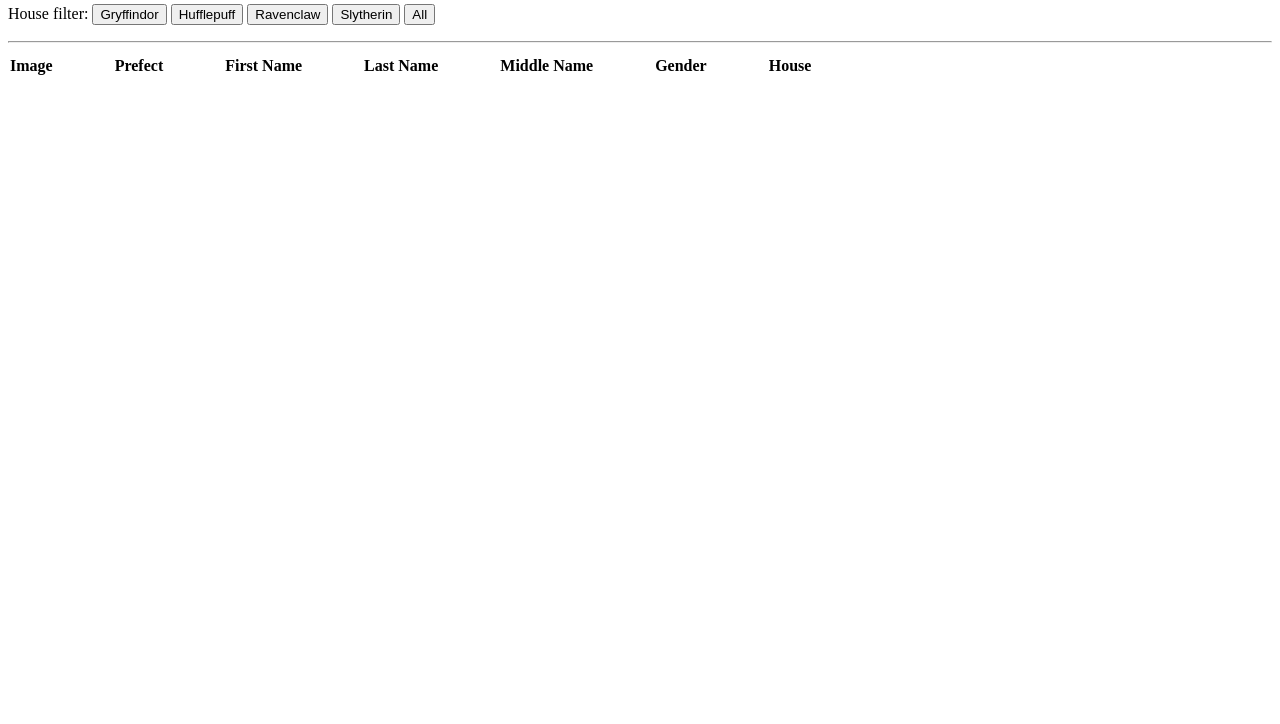
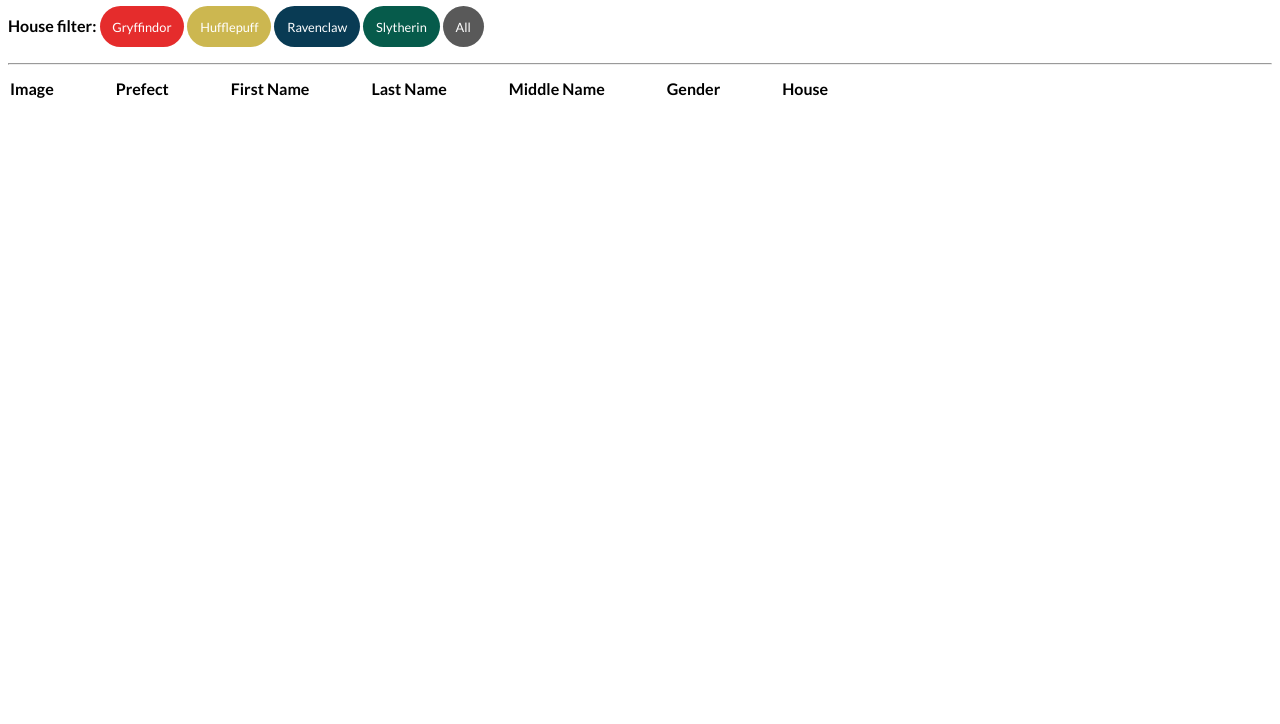
Before and after one commit to elen1935/hackedhogwarts, a plain HTML site: page index.html in a window 1280 px wide. Shown: the part 76-800 px from the top of the page. Drawn offline with Linux system fonts and the light colour scheme; no server answers.

Commit message:
css styling

```diff
--- a/index.html
+++ b/index.html
@@ -10,7 +10,7 @@
   <body>
     <h1>Hogwarts Students</h1>
     <p>
-      House filter:
+      <b>House filter:</b>
       <button class="filter" data-action="filter" data-filter="gryffindor">Gryffindor</button>
       <button class="filter" data-action="filter" data-filter="hufflepuff">Hufflepuff</button>
       <button class="filter" data-action="filter" data-filter="ravenclaw">Ravenclaw</button>
@@ -89,14 +89,14 @@
           <img class="student_image" src="">
           <img class="house_crest" src="">
         </div>
-        <p>First name: <span class="modal_firstname"></span></p>
-        <p>Middle name: <span class="modal_middlename"></span></p>
-        <p>Last name: <span class="modal_lastname"></span></p>
-        <p>House: <span class="modal_house"></span></p>
-        <p>Blood-status: <span class="modal_bloodstatus"></span></p>
-        <p>Active student or Expelled: <span class="modal_expelled"></span></p>
-        <p>Prefect: <span class="modal_prefect"></span></p>
-        <p>Member of Inquisitorial Squad: <span class="modal_squad"></span></p>
+        <p><b>First name:</b> <span class="modal_firstname"></span></p>
+        <p><b>Middle name:</b> <span class="modal_middlename"></span></p>
+        <p><b>Last name:</b> <span class="modal_lastname"></span></p>
+        <p><b>House:</b> <span class="modal_house"></span></p>
+        <p><b>Blood-status:</b> <span class="modal_bloodstatus"></span></p>
+        <p><b>Active student or Expelled:</b> <span class="modal_expelled"></span></p>
+        <p><b>Prefect:</b> <span class="modal_prefect"></span></p>
+        <p><b>Member of Inquisitorial Squad:</b> <span class="modal_squad"></span></p>
       </div>
     </div>
 
--- a/style.css
+++ b/style.css
@@ -1,3 +1,70 @@
+@import url("https://fonts.googleapis.com/css2?family=Cinzel:wght@400;700&family=Lato:wght@100;300;400;700&display=swap");
+
+* {
+  font-family: Lato;
+}
+
+/*
+button.join-us:hover {
+  border: 1px solid white;
+  background-color: transparent;
+  color: var(--color-white);
+}*/
+
+button[data-filter="gryffindor"] {
+  /*border: 1px solid var(--color-yellow);*/
+  border: transparent;
+  color: white;
+  background-color: #e52c2c;
+  padding: 1vw;
+  cursor: pointer;
+  font-size: 1vw;
+  border-radius: 4vw;
+}
+
+button[data-filter="hufflepuff"] {
+  /*border: 1px solid var(--color-yellow);*/
+  border: transparent;
+  color: white;
+  background-color: #ccb750;
+  padding: 1vw;
+  cursor: pointer;
+  font-size: 1vw;
+  border-radius: 4vw;
+}
+
+button[data-filter="ravenclaw"] {
+  /*border: 1px solid var(--color-yellow);*/
+  border: transparent;
+  color: white;
+  background-color: #093b54;
+  padding: 1vw;
+  cursor: pointer;
+  font-size: 1vw;
+  border-radius: 4vw;
+}
+
+button[data-filter="slytherin"] {
+  /*border: 1px solid var(--color-yellow);*/
+  border: transparent;
+  color: white;
+  background-color: #065b4b;
+  padding: 1vw;
+  cursor: pointer;
+  font-size: 1vw;
+  border-radius: 4vw;
+}
+button[data-filter="*"] {
+  /*border: 1px solid var(--color-yellow);*/
+  border: transparent;
+  color: white;
+  background-color: #595959;
+  padding: 1vw;
+  cursor: pointer;
+  font-size: 1vw;
+  border-radius: 4vw;
+}
+
 th,
 td {
   padding: 4px 60px 4px 0px;
@@ -78,6 +145,7 @@
   padding: 2em;
   background-color: white;
   position: relative;
+  color: white;
 }
 
 .image {
```
